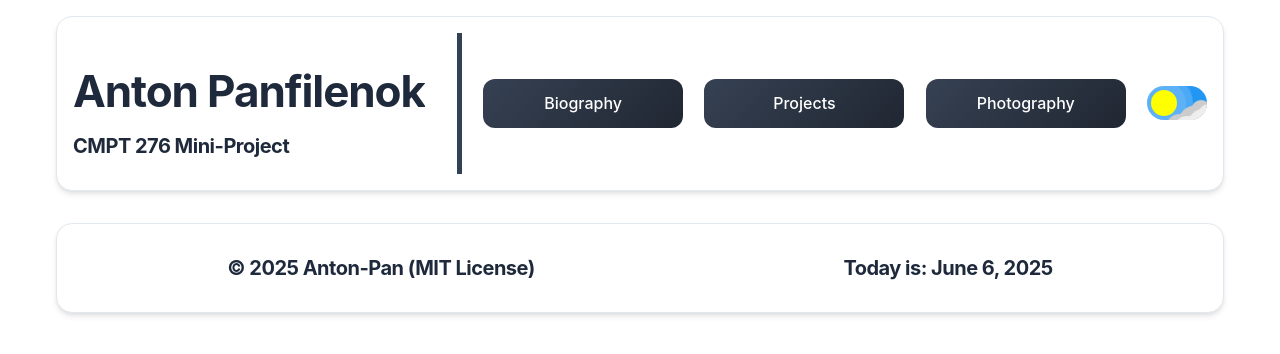
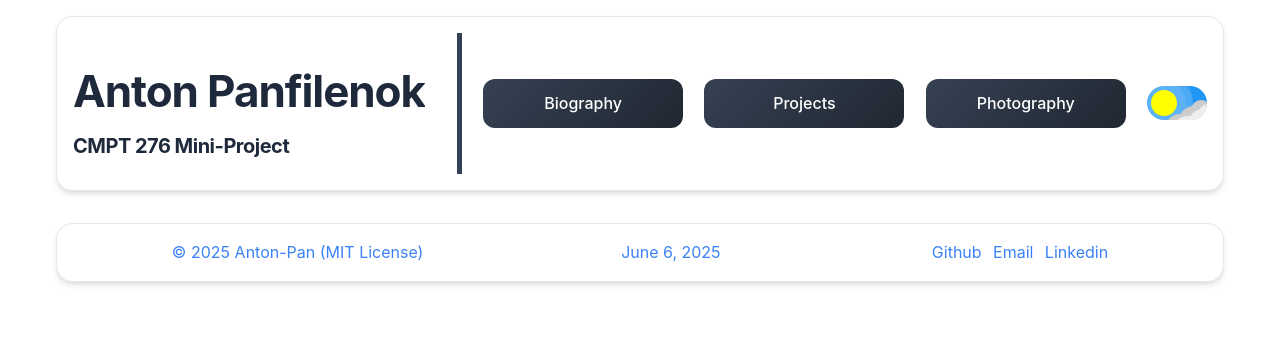
Before and after one commit to Anton-Pan/CMPT-276-Mini-Project, a React (Vite) app: page / in a window 1280 px wide. Shown: the top 354 px of the page. Built offline with nearby package versions, Linux system fonts and the light colour scheme.

Commit message:
Added links to github/email/linkedin - Updated styling for copyright/date text - Styled links properly
Relevant Issue(s):
https://github.com/Anton-Pan/CMPT-276-Mini-Project/issues/10

```diff
--- a/src/App.jsx
+++ b/src/App.jsx
@@ -175,14 +175,30 @@ function App() {
         }
         return (
             <section style={{display: "flex", alignItems: "center", justifyContent: "space-around"}}>
-                <h5>
+                <a style={{pointerEvents: "none"}}>
                     © 2025 Anton-Pan (MIT License)
-                </h5>
-                <h5>
-                    {"Today is: " + getTodaysDate()}
-                </h5>
+                </a>
+                <a style={{pointerEvents: "none"}}>
+                    {getTodaysDate()}
+                    </a>
+                    <div style={{
+                        display: "grid",
+                        gridTemplateColumns: "1fr 1fr 1fr",
+                        alignItems: "center",
+                        justifyContent: "space-between"
+                    }}>
+                        <div style={{display: "flex", width: "100%", justifyContent: "end"}}>
+                            <a href={"https://github.com/Anton-Pan"}>Github</a>
+                        </div>
+                        <div style={{display: "flex", width: "100%", justifyContent: "center"}}>
+                            <a href="mailto:anton_panfilenok@sfu.ca">Email</a>
+                        </div>
+                        <div style={{display: "flex", width: "100%", justifyContent: "center"}}>
+                            <a href="https://www.linkedin.com/in/anton-panf/">Linkedin</a>
+                        </div>
+                    </div>
             </section>
-        )
+    )
     }
     return (
         <>
@@ -190,6 +206,6 @@ function App() {
             <Footer/>
         </>
     )
-}
+    }
 
-export default App
+    export default App
```
